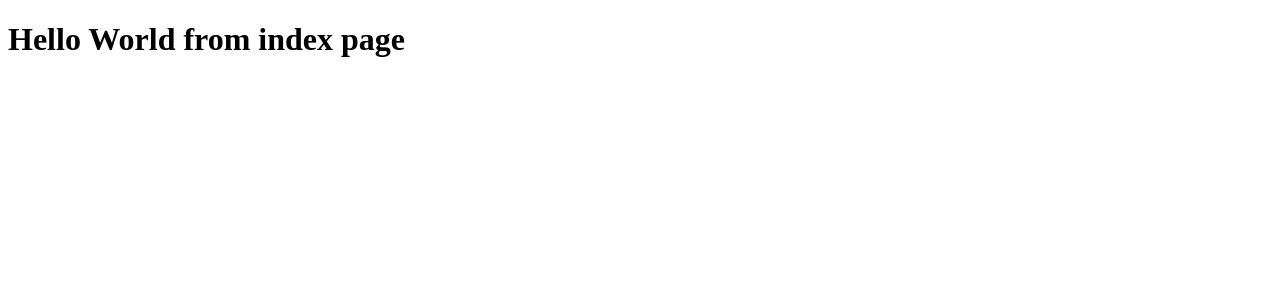
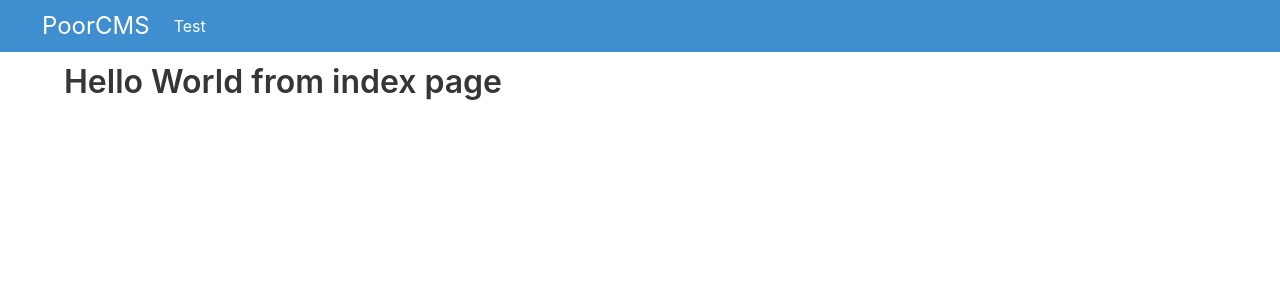
Before and after one commit to MichalJurgo/poorcms-flask, a Flask app: page / in a window 1280 px wide. Shown: the top 300 px of the page. Run offline with Flask 2, Linux system fonts and the light colour scheme.

Commit message:
Add Bulma CSS and basic navbar

```diff
--- /dev/null
+++ b/poorcms/static/main.css
@@ -0,0 +1,5 @@
+@media (min-width: 1024px) {
+    .custom-navbar {
+        padding: 0 30px;
+    }
+}
--- /dev/null
+++ b/poorcms/static/main.js
@@ -0,0 +1,25 @@
+document.addEventListener('DOMContentLoaded', () => {
+
+  // Get all "navbar-burger" elements
+  const $navbarBurgers = Array.prototype.slice.call(document.querySelectorAll('.navbar-burger'), 0);
+
+  // Check if there are any navbar burgers
+  if ($navbarBurgers.length > 0) {
+
+    // Add a click event on each of them
+    $navbarBurgers.forEach( el => {
+      el.addEventListener('click', () => {
+
+        // Get the target from the "data-target" attribute
+        const target = el.dataset.target;
+        const $target = document.getElementById(target);
+
+        // Toggle the "is-active" class on both the "navbar-burger" and the "navbar-menu"
+        el.classList.toggle('is-active');
+        $target.classList.toggle('is-active');
+
+      });
+    });
+  }
+
+});
--- a/poorcms/templates/index.html
+++ b/poorcms/templates/index.html
@@ -1,4 +1,4 @@
 {% extends 'layout.html' %}
 {% block content %}
-    <h1>Hello World from index page</h1>
+    <h1 class="title">Hello World from index page</h1>
 {% endblock content %}
--- a/poorcms/templates/layout.html
+++ b/poorcms/templates/layout.html
@@ -4,9 +4,18 @@
     <meta charset="UTF-8">
     <meta http-equiv="X-UA-Compatible" content="IE=edge">
     <meta name="viewport" content="width=device-width, initial-scale=1.0">
+    <link rel="stylesheet"
+            href="https://cdn.jsdelivr.net/npm/bulma@0.9.1/css/bulma.min.css">
+    <link rel="stylesheet" type="text/css"
+            href="{{ url_for('static', filename='main.css') }}" />
+    <script type="text/javascript"
+            src="{{ url_for('static', filename='main.js') }}"></script>
     <title>PoorCMS</title>
 </head>
 <body>
-    {% block content %}{% endblock content %}
+    {% include 'navbar.html' %}
+    <div class="container mt-3">
+        {% block content %}{% endblock content %}
+    </div>
 </body>
 </html>
--- /dev/null
+++ b/poorcms/templates/navbar.html
@@ -0,0 +1,18 @@
+<nav class="navbar is-info custom-navbar" role="navigation" aria-label="main navigation">
+    <div class="navbar-brand">
+        <a href="{{ url_for('index') }}" class="navbar-item is-size-4">
+            PoorCMS
+        </a>
+        <a role="button" class="navbar-burger" aria-label="menu" aria-expanded="false" data-target="customNavbar">
+            <span aria-hidden="true"></span>
+            <span aria-hidden="true"></span>
+            <span aria-hidden="true"></span>
+        </a>
+    </div>
+
+    <div id="customNavbar" class="navbar-menu">
+        <div class="navbar-start">
+            <a href="/" class="navbar-item">Test</a>
+        </div>
+    </div>
+</nav>
```
